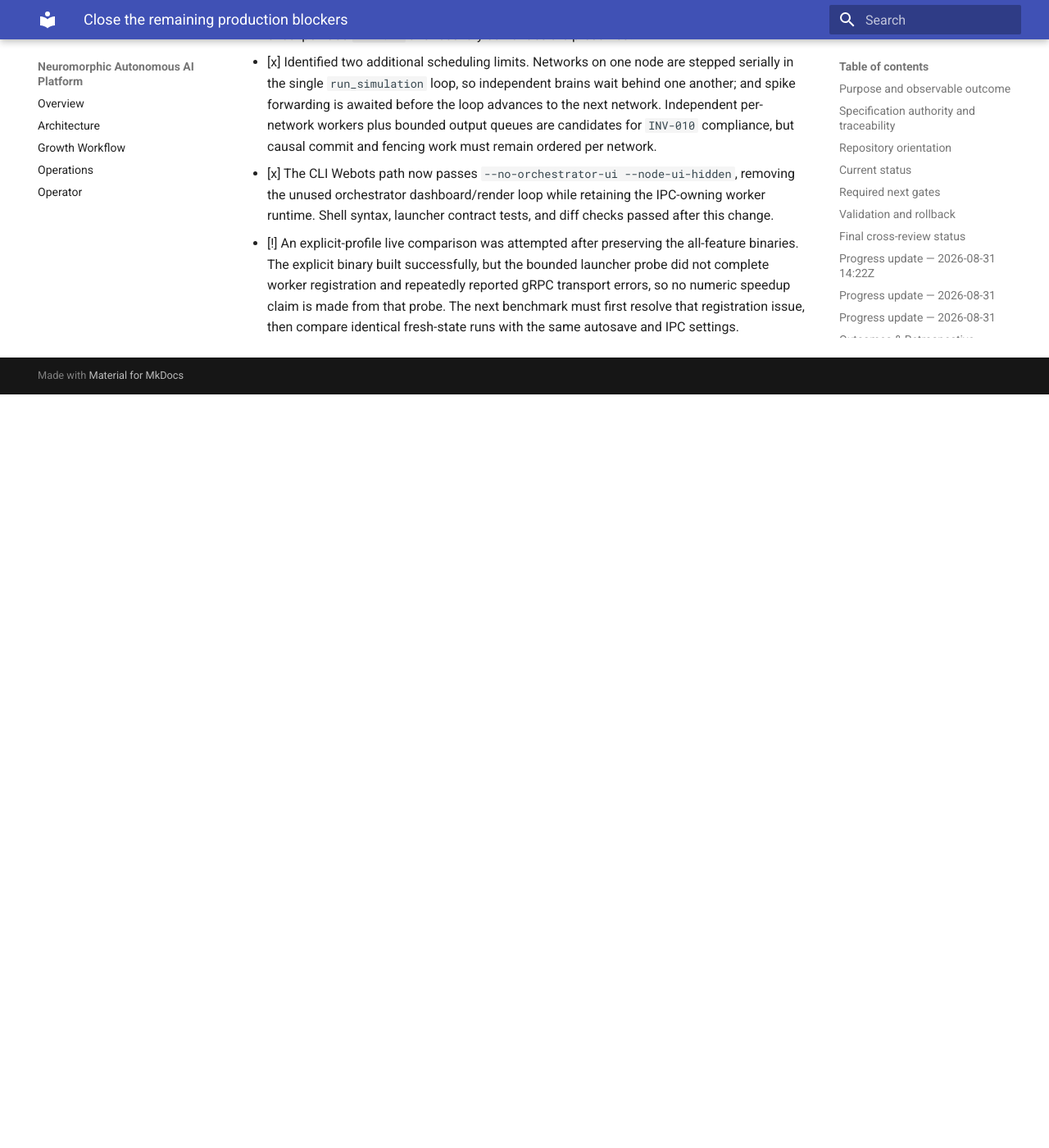
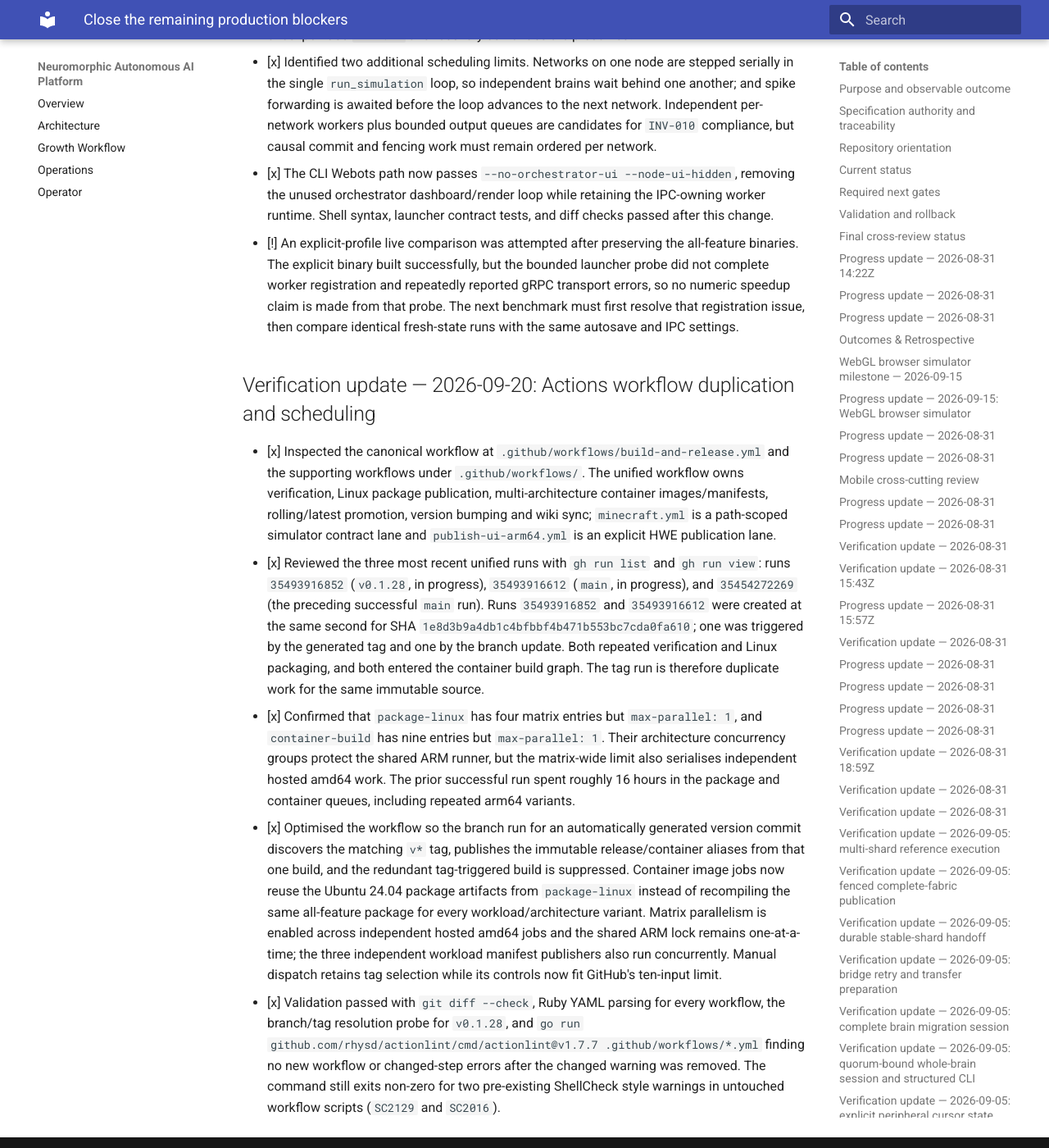
Before and after one commit to neuralmimicry/aarnn_rust, an MkDocs documentation site: the page built from docs/execplans/active-production-cross-review.md, in a window 1280 px wide and 1400 px high, scrolled down 73557 px. Shown: the whole window at 82% size. Built offline with MkDocs 1.6.1 and Material for MkDocs 9.7.7, drawn with Linux system fonts in a browser that asks for light colours; before the commit the page ends 74038 px from its top, so only the background shows below that.

Commit message:
Revised actions build

```diff
--- a/docs/execplans/active-production-cross-review.md
+++ b/docs/execplans/active-production-cross-review.md
@@ -2985,3 +2985,43 @@ no native engine content hash is presented as biological or physics equivalence.
   that probe. The next benchmark must first resolve that registration issue,
   then compare identical fresh-state runs with the same autosave and IPC
   settings.
+
+## Verification update — 2026-09-20: Actions workflow duplication and scheduling
+
+- [x] Inspected the canonical workflow at `.github/workflows/build-and-release.yml`
+  and the supporting workflows under `.github/workflows/`. The unified workflow
+  owns verification, Linux package publication, multi-architecture container
+  images/manifests, rolling/latest promotion, version bumping and wiki sync;
+  `minecraft.yml` is a path-scoped simulator contract lane and
+  `publish-ui-arm64.yml` is an explicit HWE publication lane.
+- [x] Reviewed the three most recent unified runs with `gh run list` and
+  `gh run view`: runs `35493916852` (`v0.1.28`, in progress), `35493916612`
+  (`main`, in progress), and `35454272269` (the preceding successful `main`
+  run). Runs `35493916852` and `35493916612` were created at the same second
+  for SHA `1e8d3b9a4db1c4bfbbf4b471b553bc7cda0fa610`; one was triggered by the
+  generated tag and one by the branch update. Both repeated verification and
+  Linux packaging, and both entered the container build graph. The tag run is
+  therefore duplicate work for the same immutable source.
+- [x] Confirmed that `package-linux` has four matrix entries but
+  `max-parallel: 1`, and `container-build` has nine entries but
+  `max-parallel: 1`. Their architecture concurrency groups protect the shared
+  ARM runner, but the matrix-wide limit also serialises independent hosted
+  amd64 work. The prior successful run spent roughly 16 hours in the package
+  and container queues, including repeated arm64 variants.
+- [x] Optimised the workflow so the branch run for an automatically generated
+  version commit discovers the matching `v*` tag, publishes the immutable
+  release/container aliases from that one build, and the redundant tag-triggered
+  build is suppressed. Container image jobs now reuse the Ubuntu 24.04 package
+  artifacts from `package-linux` instead of recompiling the same all-feature
+  package for every workload/architecture variant. Matrix parallelism is
+  enabled across independent hosted amd64 jobs and the shared ARM lock remains
+  one-at-a-time; the three independent workload manifest publishers also run
+  concurrently. Manual dispatch retains tag selection while its controls now
+  fit GitHub's ten-input limit.
+- [x] Validation passed with `git diff --check`, Ruby YAML parsing for every
+  workflow, the branch/tag resolution probe for `v0.1.28`, and
+  `go run github.com/rhysd/actionlint/cmd/actionlint@v1.7.7
+  .github/workflows/*.yml` finding no new workflow or changed-step errors
+  after the changed warning was removed. The command still exits non-zero for
+  two pre-existing ShellCheck style warnings in untouched workflow scripts
+  (`SC2129` and `SC2016`).
```
Also changed, not shown: README.md (+1 -1 lines), 1 other file.
